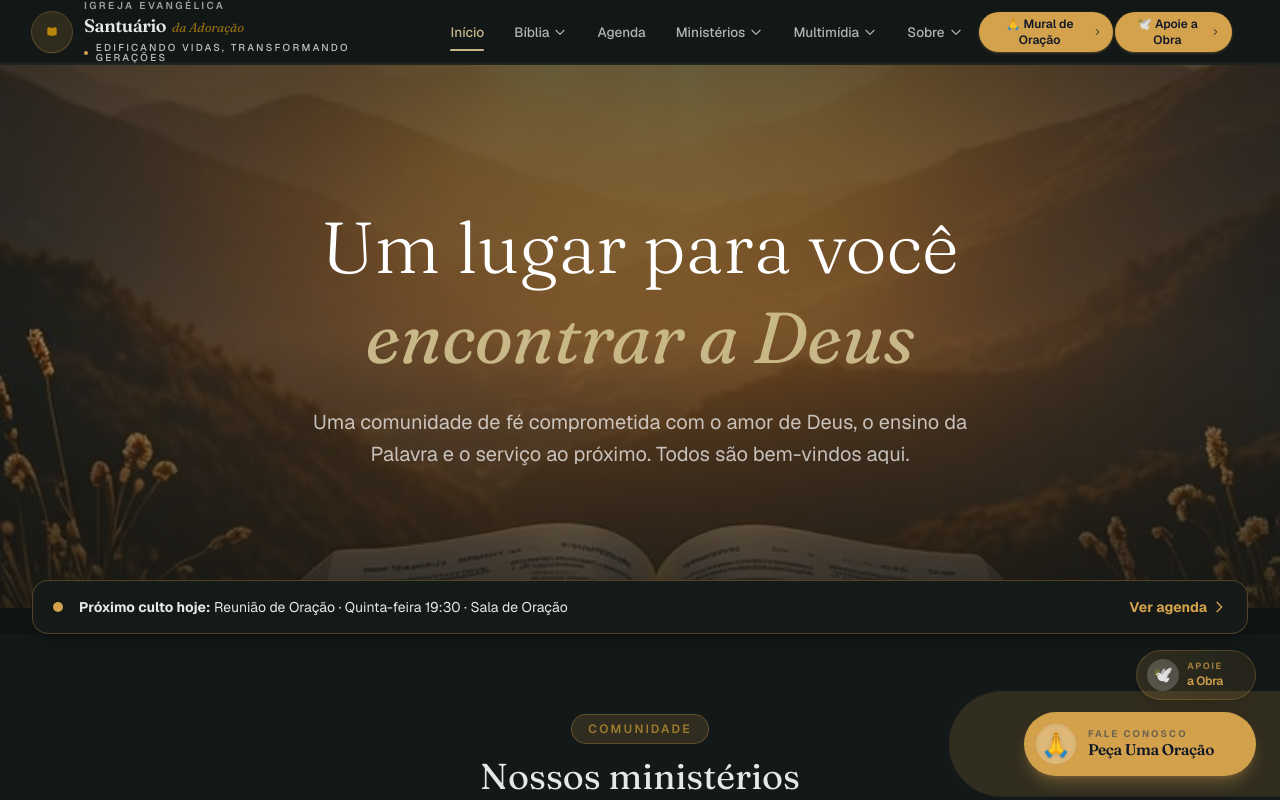
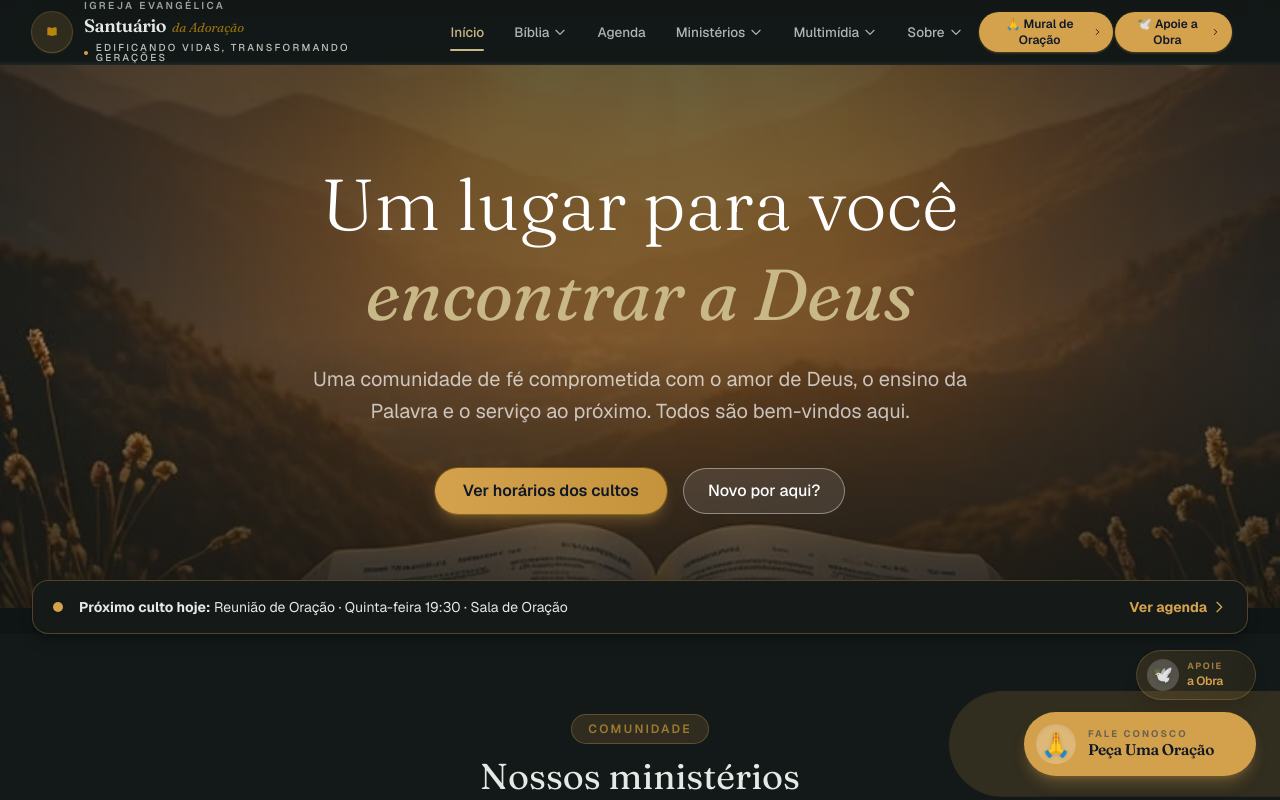
Before and after one commit to roberto-sena89/santuario_figma, a React (Vite) app: page / in a window 1280 px wide. Shown: the top 800 px of the page. Built offline with nearby package versions, Linux system fonts and the light colour scheme; the HTML template or start-up script is replaced by a standard one.

Commit message:
feat(home): CTAs de volta ao hero

```diff
--- a/src/pages/Home.tsx
+++ b/src/pages/Home.tsx
@@ -57,9 +57,24 @@ export default function Home({ onNavigate }: HomeProps) {
             <span className="italic text-accent">encontrar a Deus</span>
           </h1>
 
-          <p className="text-white/70 text-lg sm:text-xl leading-relaxed max-w-2xl mx-auto">
+          <p className="text-white/70 text-lg sm:text-xl leading-relaxed max-w-2xl mx-auto mb-10">
             {CHURCH.description}
           </p>
+
+          <div className="flex flex-col sm:flex-row gap-4 justify-center">
+            <button
+              onClick={() => navigate("cultos")}
+              className="inline-flex items-center justify-center bg-gradient-to-r from-[#D4A24C] to-[#C4933C] text-gray-900 font-semibold px-7 py-2.5 rounded-full shadow-lg shadow-[#D4A24C]/30 ring-1 ring-[#B8860B]/40 transition-all duration-300 hover:shadow-xl hover:shadow-[#D4A24C]/45 hover:-translate-y-0.5 active:translate-y-0 focus:outline-none focus-visible:ring-2 focus-visible:ring-[#D4A24C]/70 focus-visible:ring-offset-2 focus-visible:ring-offset-black/40"
+            >
+              Ver horários dos cultos
+            </button>
+            <button
+              onClick={() => navigate("quem-somos")}
+              className="inline-flex items-center justify-center rounded-full border border-white/40 bg-white/10 px-6 py-2.5 text-white font-medium backdrop-blur-sm transition-all duration-300 hover:border-white/70 hover:bg-white/15 hover:-translate-y-0.5 active:translate-y-0 focus:outline-none focus-visible:ring-2 focus-visible:ring-white/40 focus-visible:ring-offset-2 focus-visible:ring-offset-black/40"
+            >
+              Novo por aqui?
+            </button>
+          </div>
         </div>
       </section>
 
```
